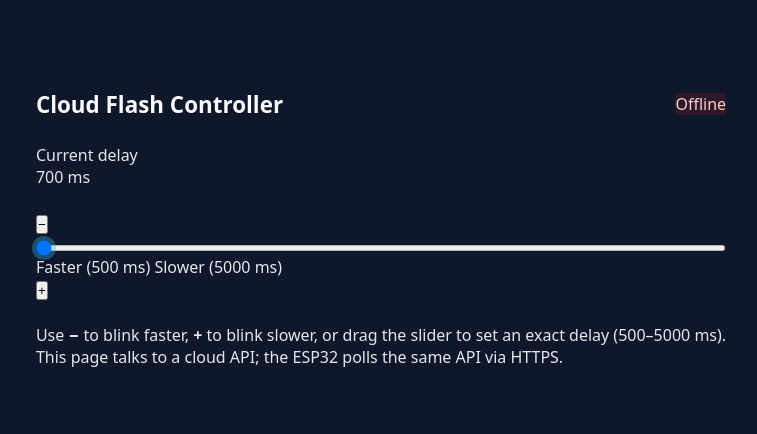
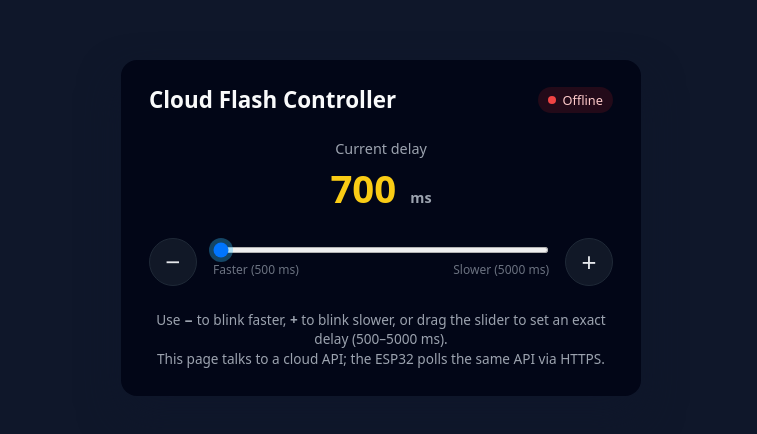
Before and after one commit to olivetech30-lang/cloudcontrooler, a plain HTML site: page cloudcontrooler/frontend/index.html in a window 1280 px wide. Shown: the part 172-606 px from the top of the page, without its empty margins (259-1016 px from the left). Drawn offline with Linux system fonts and the light colour scheme; no server answers.

Commit message:
Update index.html

```diff
--- a/cloudcontrooler/frontend/index.html
+++ b/cloudcontrooler/frontend/index.html
@@ -1,33 +1,34 @@
+
 <!DOCTYPE html>
 <html lang="en">
 <head>
   <meta charset="UTF-8" />
   <title>Cloud Flash Controller</title>
   <meta name="viewport" content="width=device-width, initial-scale=1.0" />
-   <link rel="stylesheet" href="style.css" />
+  <link rel="stylesheet" href="style.css" />
 </head>
 <body>
-  <div>
+  <div class="app">
     <header>
       <h1>Cloud Flash Controller</h1>
-      <div id="connectionStatus">
+      <div id="connectionStatus" class="status status-disconnected">
         Checking...
       </div>
     </header>
 
     <main>
-      <section>
-        <div>Current delay</div>
-        <div>
+      <section class="display">
+        <div class="label">Current delay</div>
+        <div class="value">
           <span id="delayValue">--</span>
-          <span>ms</span>
+          <span class="unit">ms</span>
         </div>
       </section>
 
-      <section>
-        <button id="btnMinus">−</button>
+      <section class="controls">
+        <button id="btnMinus" class="btn">−</button>
 
-        <div>
+        <div class="slider-wrapper">
           <input
             id="delaySlider"
             type="range"
@@ -36,16 +37,17 @@
             step="500"
             value="700"
           />
-          <div>
+          <div class="slider-labels">
             <span>Faster (500 ms)</span>
             <span>Slower (5000 ms)</span>
           </div>
         </div>
 
-        <button id="btnPlus">+</button>
+
+        <button id="btnPlus" class="btn">+</button>
       </section>
 
-      <section>
+      <section class="hint">
         <p>
           Use <strong>−</strong> to blink faster, <strong>+</strong> to blink slower,
           or drag the slider to set an exact delay (500–5000 ms).
```
